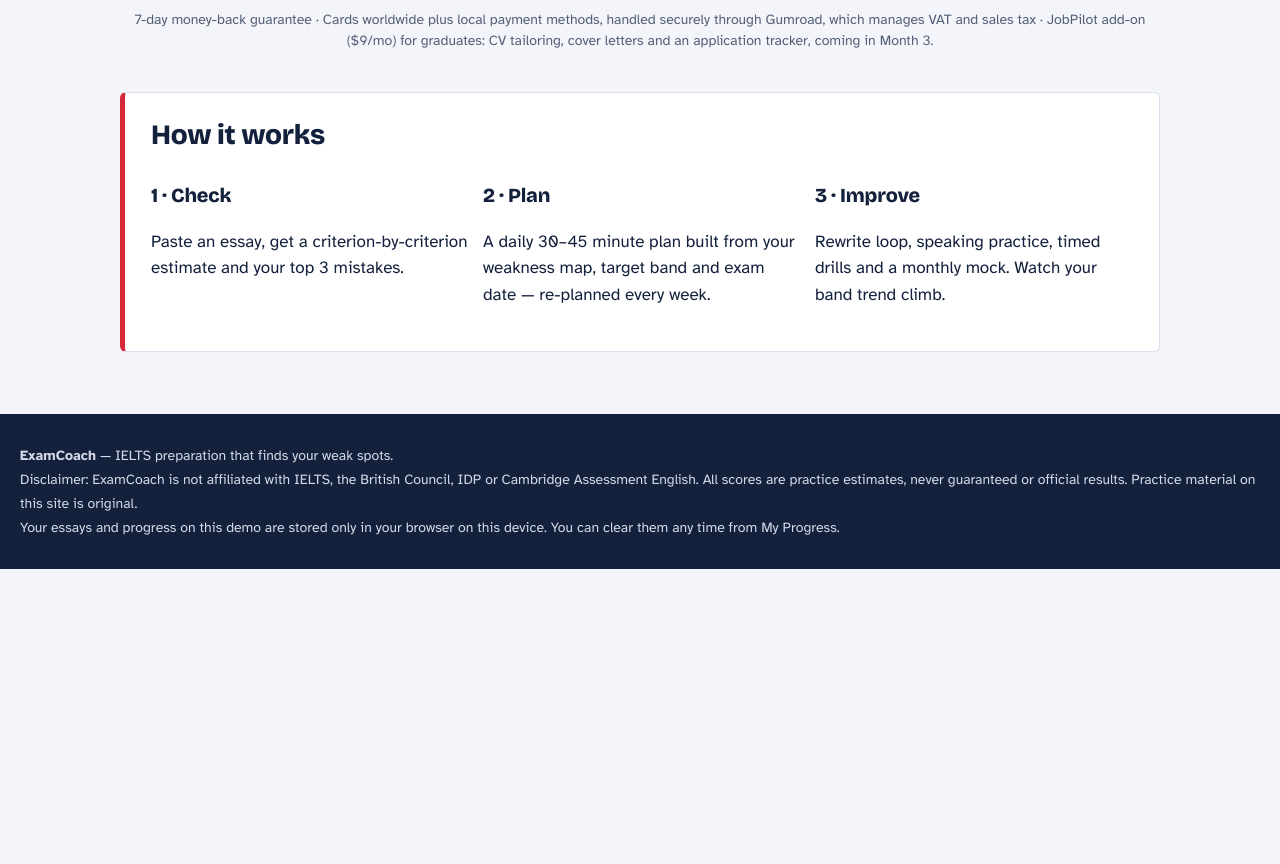
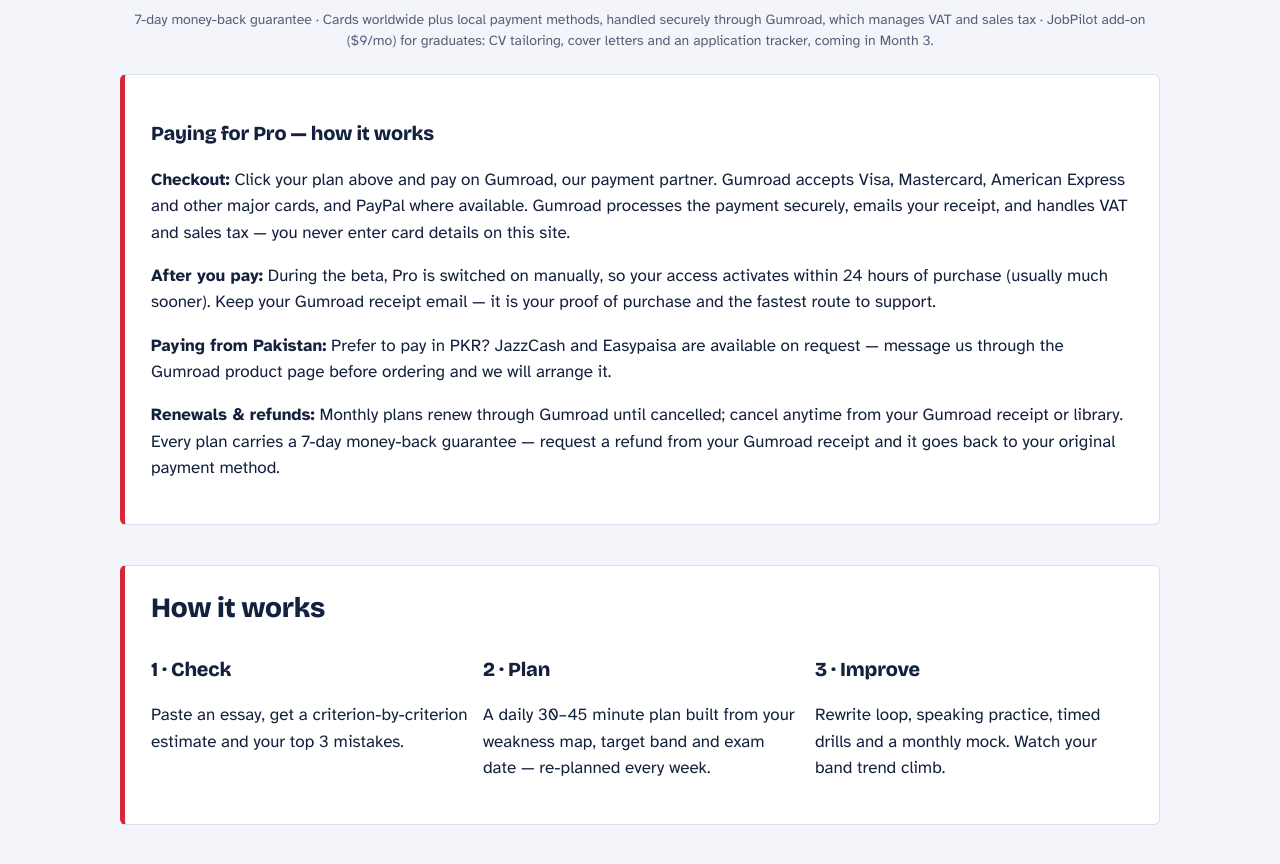
Before and after one commit to jonathanjavid01/examcoach, a website: page index.html in a window 1280 px wide. Shown: the part 7700-8564 px from the top of the page. Before the commit the page ends 8269 px from the top, so only its background shows below. Drawn offline with nearby package versions, Linux system fonts and the light colour scheme.

Commit message:
Add payment details to pricing section

```diff
--- a/index.html
+++ b/index.html
@@ -208,6 +208,13 @@ canvas{max-width:100%;height:auto}.hidden{display:none}.locked{filter:blur(6px);
     <div class="price"><h3>Tutor Plan</h3><div class="amt">$49<span class="small">/mo</span></div><p>Up to 25 student seats<br>Student progress view<br>White-label reports<br>25% referral commission</p><button class="btn ghost" onclick="window.open('https://zarfishan2.gumroad.com/l/jabqfe','_blank')">For tutors &amp; academies</button></div>
   </div>
   <p class="center small">7-day money-back guarantee · Cards worldwide plus local payment methods, handled securely through Gumroad, which manages VAT and sales tax · JobPilot add-on ($9/mo) for graduates: CV tailoring, cover letters and an application tracker, coming in Month 3.</p>
+  <div class="card">
+    <h3>Paying for Pro — how it works</h3>
+    <p><b>Checkout:</b> Click your plan above and pay on Gumroad, our payment partner. Gumroad accepts Visa, Mastercard, American Express and other major cards, and PayPal where available. Gumroad processes the payment securely, emails your receipt, and handles VAT and sales tax — you never enter card details on this site.</p>
+    <p><b>After you pay:</b> During the beta, Pro is switched on manually, so your access activates within 24 hours of purchase (usually much sooner). Keep your Gumroad receipt email — it is your proof of purchase and the fastest route to support.</p>
+    <p><b>Paying from Pakistan:</b> Prefer to pay in PKR? JazzCash and Easypaisa are available on request — message us through the Gumroad product page before ordering and we will arrange it.</p>
+    <p><b>Renewals &amp; refunds:</b> Monthly plans renew through Gumroad until cancelled; cancel anytime from your Gumroad receipt or library. Every plan carries a 7-day money-back guarantee — request a refund from your Gumroad receipt and it goes back to your original payment method.</p>
+  </div>
 </section>
 
 <section class="card">
```
